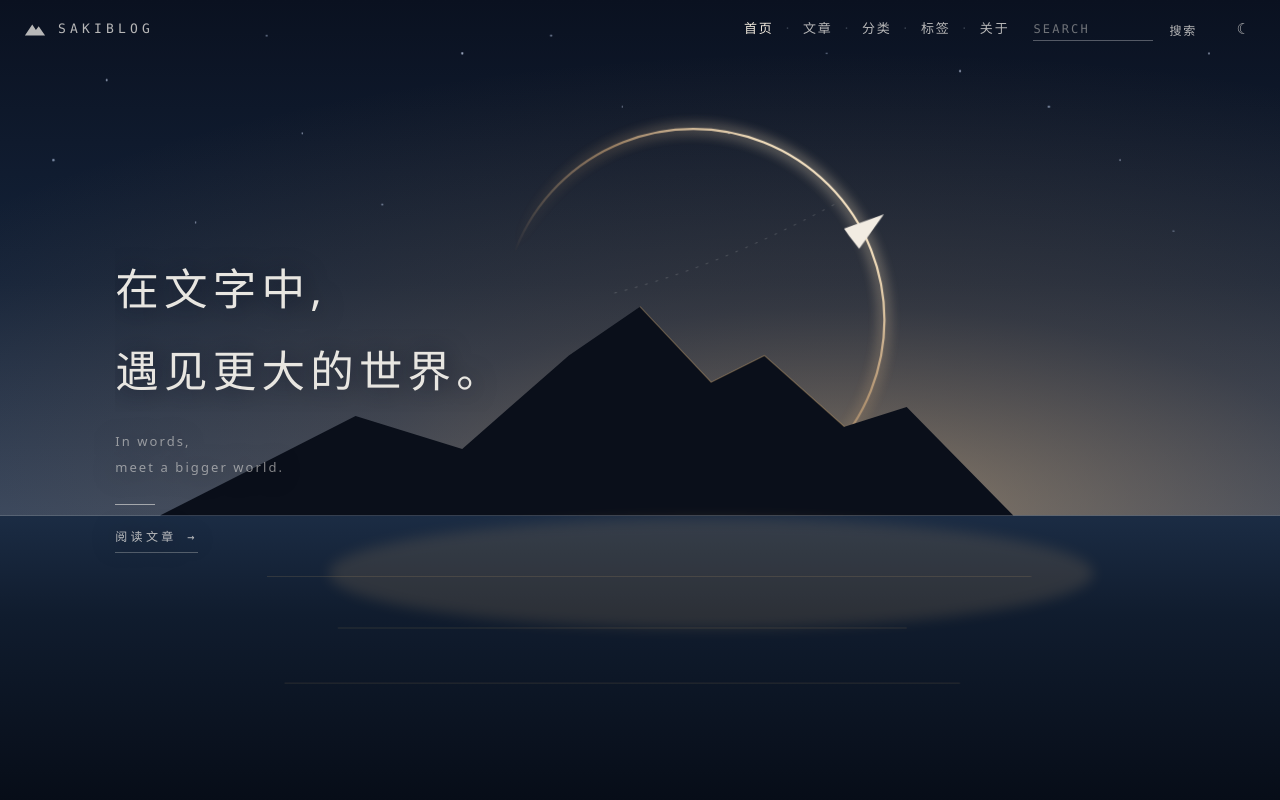
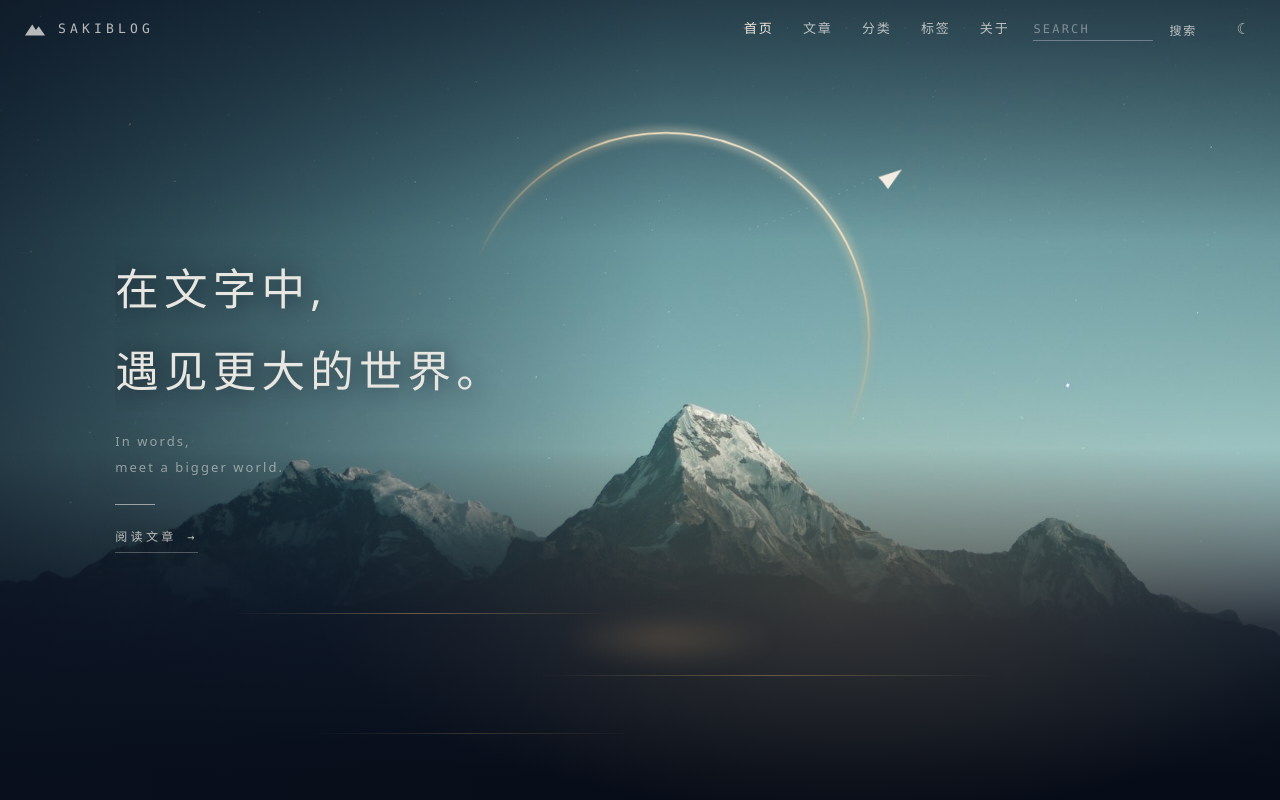
Before and after one commit to Azusa010/SakiBlog, a Vue app: page / in a window 1280 px wide. Shown: the top 800 px of the page. Built offline with nearby package versions, Linux system fonts and the light colour scheme; no server answers.

Commit message:
feat: replace procedural hero scene with real dusk photography

```diff
--- a/src/views/HomeView.vue
+++ b/src/views/HomeView.vue
@@ -3,11 +3,12 @@ import { onBeforeUnmount, onMounted, ref } from 'vue'
 import { RouterLink } from 'vue-router'
 import { fetchPosts, type PostSummary } from '@/api/posts'
 import PostCard from '@/components/PostCard.vue'
+import heroDusk from '@/assets/hero-dusk.jpg'
 
 /**
  * 首页(FR-HOME-001 ~ 004):整屏电影感 hero + 最新文章列表。
- * 场景(星空、光环、山影、纸飞机、水面)为内联 SVG 程序化绘制;
- * 精细指针下四层视差,纸飞机有拖尾与漂浮。
+ * 场景底图为真实摄影(Unsplash photo-1483728642387,Unsplash License),
+ * 光环 / 纸飞机 / 水面为 SVG 与渐变叠加;精细指针下三层视差。
  */
 const posts = ref<PostSummary[]>([])
 const state = ref<'loading' | 'ready' | 'error'>('loading')
@@ -33,8 +34,8 @@ function prefersReducedMotion(): boolean {
   return typeof matchMedia === 'function' && matchMedia('(prefers-reduced-motion: reduce)').matches
 }
 
-// 鼠标视差(--mx/--my 写在 hero 上,各层按深度取不同系数)与磁吸 CTA;
-// 值直接写 CSS 变量,不进框架状态
+// 鼠标视差(--mx/--my 写在 hero 上,照片/光环/纸飞机按深度取不同系数)
+// 与磁吸 CTA;值直接写 CSS 变量,不进框架状态
 let cleanupFns: (() => void)[] = []
 
 onMounted(() => {
@@ -80,93 +81,52 @@ onBeforeUnmount(() => {
 <template>
   <div class="home">
     <section ref="heroEl" class="hero">
-      <svg class="scene" viewBox="0 0 1440 900" preserveAspectRatio="xMidYMax slice" aria-hidden="true">
+      <!-- 真实摄影底图:山影与星空 -->
+      <img class="hero-photo" :src="heroDusk" alt="" aria-hidden="true" fetchpriority="high" />
+      <!-- 色彩分级与可读性叠层 -->
+      <div class="hero-tint" aria-hidden="true"></div>
+
+      <!-- 光环:渐变底部透明,主峰自然"穿出"环的下缘 -->
+      <svg class="hero-ring" viewBox="0 0 600 600" aria-hidden="true">
         <defs>
-          <linearGradient id="sky" x1="0" y1="0" x2="0" y2="1">
-            <stop offset="0" stop-color="#0a1120" />
-            <stop offset="0.55" stop-color="#14233a" />
-            <stop offset="1" stop-color="#31435e" />
-          </linearGradient>
-          <radialGradient id="dawn" cx="0.66" cy="1" r="0.9">
-            <stop offset="0" stop-color="#e8b877" stop-opacity="0.5" />
-            <stop offset="0.45" stop-color="#a97f52" stop-opacity="0.2" />
-            <stop offset="1" stop-color="#a97f52" stop-opacity="0" />
-          </radialGradient>
-          <linearGradient id="water" x1="0" y1="0" x2="0" y2="1">
-            <stop offset="0" stop-color="#1b2c44" />
-            <stop offset="0.35" stop-color="#101c2e" />
-            <stop offset="1" stop-color="#070d18" />
-          </linearGradient>
-          <linearGradient id="ring" x1="0" y1="1" x2="1" y2="0">
-            <stop offset="0.35" stop-color="#f0c088" stop-opacity="0" />
-            <stop offset="0.62" stop-color="#f0c088" stop-opacity="0.55" />
-            <stop offset="0.82" stop-color="#ffe9c4" stop-opacity="0.95" />
+          <linearGradient id="ring-grad" x1="0.3" y1="1" x2="0.78" y2="0">
+            <stop offset="0" stop-color="#f0c088" stop-opacity="0" />
+            <stop offset="0.45" stop-color="#f0c088" stop-opacity="0" />
+            <stop offset="0.68" stop-color="#f0c088" stop-opacity="0.5" />
+            <stop offset="0.86" stop-color="#ffe9c4" stop-opacity="0.95" />
             <stop offset="1" stop-color="#fff3dd" />
           </linearGradient>
-          <filter id="soft" x="-40%" y="-40%" width="180%" height="180%">
+          <filter id="ring-soft" x="-40%" y="-40%" width="180%" height="180%">
             <feGaussianBlur stdDeviation="7" />
           </filter>
         </defs>
+        <g class="ring">
+          <circle cx="300" cy="300" r="282" fill="none" stroke="url(#ring-grad)" stroke-width="10" filter="url(#ring-soft)" opacity="0.5" />
+          <circle cx="300" cy="300" r="282" fill="none" stroke="url(#ring-grad)" stroke-width="2.5" />
+        </g>
+      </svg>
 
-        <rect width="1440" height="580" fill="url(#sky)" />
-        <rect width="1440" height="580" fill="url(#dawn)" />
-
-        <g class="layer layer-stars">
-          <g class="stars stars-a">
-            <circle cx="120" cy="90" r="1.1" fill="#d8e4ff" />
-            <circle cx="340" cy="150" r="0.9" fill="#d8e4ff" />
-            <circle cx="520" cy="60" r="1.3" fill="#d8e4ff" />
-            <circle cx="700" cy="120" r="0.8" fill="#d8e4ff" />
-            <circle cx="1080" cy="80" r="1.2" fill="#d8e4ff" />
-            <circle cx="1260" cy="180" r="0.9" fill="#d8e4ff" />
-            <circle cx="1360" cy="60" r="1" fill="#d8e4ff" />
-            <circle cx="220" cy="250" r="0.8" fill="#d8e4ff" />
-          </g>
-          <g class="stars stars-b">
-            <circle cx="60" cy="180" r="1.4" fill="#cfe0ff" />
-            <circle cx="430" cy="230" r="1" fill="#cfe0ff" />
-            <circle cx="620" cy="40" r="1.1" fill="#cfe0ff" />
-            <circle cx="930" cy="60" r="0.9" fill="#cfe0ff" />
-            <circle cx="1180" cy="120" r="1.3" fill="#cfe0ff" />
-            <circle cx="1320" cy="260" r="0.8" fill="#cfe0ff" />
-            <circle cx="300" cy="40" r="1" fill="#cfe0ff" />
-            <circle cx="820" cy="150" r="0.9" fill="#cfe0ff" />
-          </g>
-        </g>
-
-        <g class="layer layer-ring">
-          <g class="ring">
-            <circle cx="780" cy="360" r="215" fill="none" stroke="url(#ring)" stroke-width="10" filter="url(#soft)" opacity="0.45" />
-            <circle cx="780" cy="360" r="215" fill="none" stroke="url(#ring)" stroke-width="2.5" />
-          </g>
-        </g>
-
-        <g class="layer layer-plane">
+      <!-- 纸飞机与拖尾 -->
+      <svg class="hero-craft" viewBox="0 0 220 120" aria-hidden="true">
         <path
           class="trail"
-            d="M690 330 C 790 305 880 262 946 226"
+          d="M8 96 C 70 78 130 48 178 26"
           fill="none"
           stroke="#e8e6e1"
-            stroke-opacity="0.25"
+          stroke-opacity="0.3"
           stroke-width="1"
           stroke-dasharray="3 9"
         />
-          <path class="plane" d="M952 226 L996 208 L970 248 L958 234 Z" fill="#f2ece2" />
-        </g>
+        <path class="plane" d="M182 24 L214 12 L196 40 L188 30 Z" fill="#f2ece2" />
+      </svg>
 
-        <g class="layer layer-mountain">
-          <path d="M180 580 L400 468 L520 505 L640 400 L720 345 L800 430 L860 400 L950 480 L1020 458 L1140 580 Z" fill="#0a0f1a" />
-          <path d="M720 345 L800 430 L860 400 L950 480" fill="none" stroke="#e8b877" stroke-opacity="0.3" stroke-width="1.5" />
-        </g>
-
-        <rect y="580" width="1440" height="320" fill="url(#water)" />
-        <ellipse cx="800" cy="645" rx="430" ry="62" fill="#e8b877" opacity="0.13" filter="url(#soft)" />
-        <g class="shimmer" opacity="0.12">
-          <rect x="300" y="648" width="860" height="1" fill="#e8b877" />
-          <rect x="380" y="706" width="640" height="1" fill="#e8b877" />
-          <rect x="320" y="768" width="760" height="1" fill="#e8b877" />
-        </g>
-      </svg>
+      <!-- 水面:沉入夜色 + 倒影光斑 + 微光 -->
+      <div class="hero-water" aria-hidden="true">
+        <div class="glow-reflection"></div>
+        <span class="shimmer-line" style="left: 18%; width: 30%; top: 22%"></span>
+        <span class="shimmer-line" style="left: 42%; width: 36%; top: 48%"></span>
+        <span class="shimmer-line" style="left: 24%; width: 26%; top: 72%"></span>
+      </div>
 
       <div class="hero-copy">
         <h1 class="hero-title" aria-label="在文字中,遇见更大的世界。"><span class="line" aria-hidden="true"><span class="line-inner" style="--line: 0">在文字中,</span></span><span class="line" aria-hidden="true"><span class="line-inner" style="--line: 1">遇见更大的世界。</span></span></h1>
@@ -204,11 +164,69 @@ onBeforeUnmount(() => {
   overflow: hidden;
 }
 
-.scene {
+/* 视差系数:照片最深、光环居中、纸飞机最浅 */
+.hero-photo {
   position: absolute;
   inset: 0;
   width: 100%;
   height: 100%;
+  object-fit: cover;
+  object-position: 50% 58%;
+  transform: scale(1.08) translate(calc(var(--mx, 0) * -8px), calc(var(--my, 0) * -8px));
+  transition: transform 0.45s var(--ease-out);
+}
+
+.hero-tint {
+  position: absolute;
+  inset: 0;
+  background:
+    linear-gradient(90deg, rgb(10 17 32 / 55%), transparent 52%),
+    radial-gradient(60% 40% at 66% 74%, rgb(232 184 119 / 18%), transparent 70%),
+    linear-gradient(180deg, rgb(10 17 32 / 55%) 0%, transparent 30%),
+    linear-gradient(180deg, transparent 56%, rgb(13 22 38 / 88%) 78%, #070d18 97%);
+}
+
+.hero-ring {
+  position: absolute;
+  left: 52%;
+  top: 42%;
+  width: clamp(320px, 54vmin, 640px);
+  transform: translate(-50%, -50%) translate(calc(var(--mx, 0) * -14px), calc(var(--my, 0) * -14px));
+  transition: transform 0.45s var(--ease-out);
+}
+
+.hero-craft {
+  position: absolute;
+  left: 58%;
+  top: 20%;
+  width: clamp(150px, 20vmin, 240px);
+  transform: translate(calc(var(--mx, 0) * -24px), calc(var(--my, 0) * -24px));
+  transition: transform 0.45s var(--ease-out);
+}
+
+.hero-water {
+  position: absolute;
+  right: 0;
+  bottom: 0;
+  left: 0;
+  height: 30%;
+}
+
+.glow-reflection {
+  position: absolute;
+  left: 52%;
+  top: 18%;
+  width: 38vmin;
+  height: 9vmin;
+  transform: translateX(-50%);
+  background: radial-gradient(50% 50% at 50% 50%, rgb(232 184 119 / 20%), transparent 72%);
+  filter: blur(10px);
+}
+
+.shimmer-line {
+  position: absolute;
+  height: 1px;
+  background: linear-gradient(90deg, transparent, rgb(232 184 119 / 45%), transparent);
 }
 
 .hero-copy {
@@ -304,38 +322,10 @@ onBeforeUnmount(() => {
   text-underline-offset: 3px;
 }
 
-/* 场景动效:视差层 / 光环呼吸 / 星点闪烁 / 拖尾行进 / 纸飞机漂浮 / 水面微光 */
+/* 场景动效:光环呼吸 / 拖尾行进 / 纸飞机漂浮 / 微光闪烁 */
 @media (prefers-reduced-motion: no-preference) {
-  .scene .layer {
-    transition: transform 0.45s var(--ease-out);
-  }
-
-  .layer-stars {
-    transform: translate(calc(var(--mx, 0) * -5px), calc(var(--my, 0) * -5px));
-  }
-
-  .layer-ring {
-    transform: translate(calc(var(--mx, 0) * -12px), calc(var(--my, 0) * -12px));
-  }
-
-  .layer-mountain {
-    transform: translate(calc(var(--mx, 0) * 6px), calc(var(--my, 0) * 6px));
-  }
-
-  .layer-plane {
-    transform: translate(calc(var(--mx, 0) * -20px), calc(var(--my, 0) * -20px));
-  }
-
   .ring {
     animation: ring-breathe 6s ease-in-out infinite alternate;
-  }
-
-  .stars-a {
-    animation: twinkle 4s ease-in-out infinite alternate;
-  }
-
-  .stars-b {
-    animation: twinkle 6.5s ease-in-out 1.2s infinite alternate;
   }
 
   .trail {
@@ -346,28 +336,26 @@ onBeforeUnmount(() => {
     animation: plane-float 7s ease-in-out infinite alternate;
   }
 
-  .shimmer {
+  .shimmer-line {
     animation: shimmer 5s ease-in-out infinite alternate;
+  }
+
+  .shimmer-line:nth-of-type(2) {
+    animation-delay: 1.6s;
+  }
+
+  .shimmer-line:nth-of-type(3) {
+    animation-delay: 3.1s;
   }
 }
 
 @keyframes ring-breathe {
   from {
-    opacity: 0.75;
+    opacity: 0.78;
   }
 
   to {
     opacity: 1;
-  }
-}
-
-@keyframes twinkle {
-  from {
-    opacity: 0.2;
-  }
-
-  to {
-    opacity: 0.85;
   }
 }
 
@@ -383,17 +371,17 @@ onBeforeUnmount(() => {
   }
 
   to {
-    transform: translate(10px, -12px) rotate(3deg);
+    transform: translate(8px, -10px) rotate(3deg);
   }
 }
 
 @keyframes shimmer {
   from {
-    opacity: 0.06;
+    opacity: 0.25;
   }
 
   to {
-    opacity: 0.16;
+    opacity: 0.9;
   }
 }
 
```
Also changed, not shown: src/assets/hero-dusk.jpg (added). Lines whose indentation alone changed are shown as unchanged.
